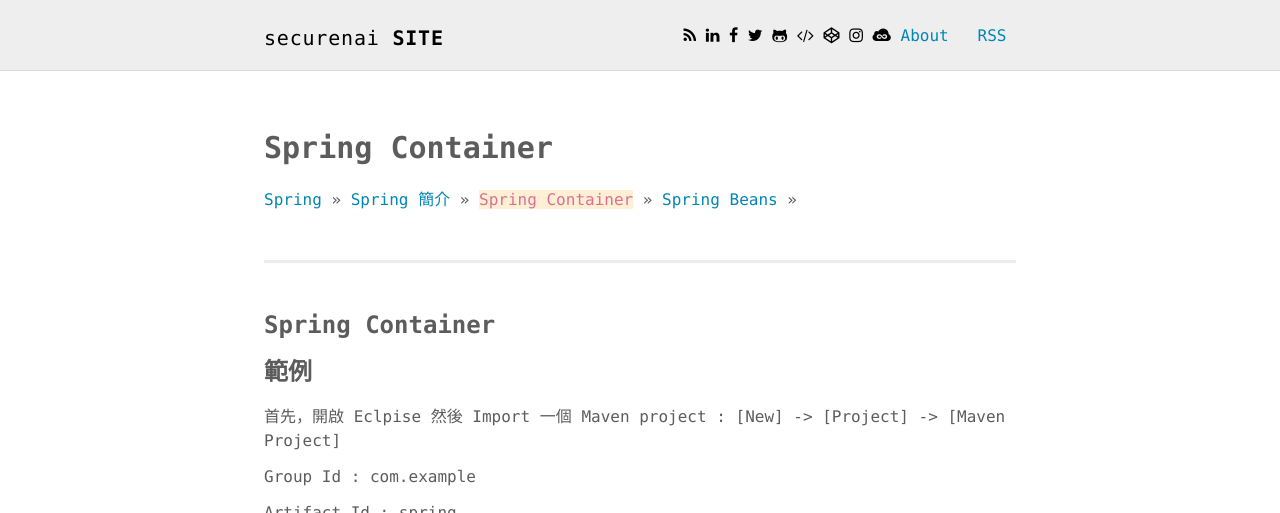
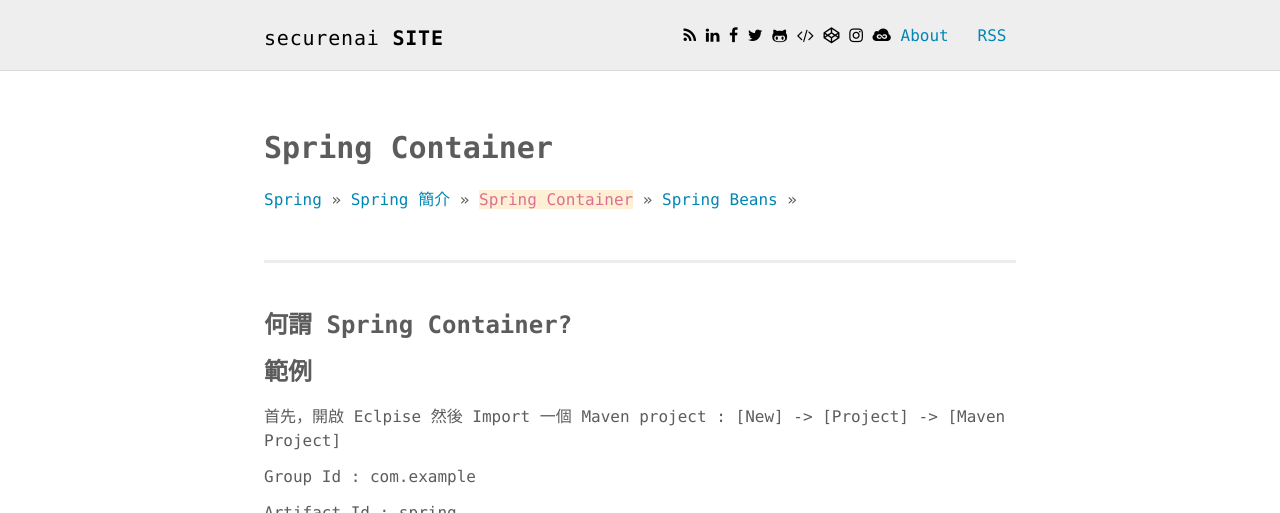
Before and after one commit to securenai/securenai.github.io, a Jekyll site: the page built from spring/spring_page2.md, in a window 1280 px wide and 900 px high, cut to the strip 0-513 px from the top of the window. Built offline with Jekyll 4.4.1, drawn with Linux system fonts in a browser that asks for light colours; our own code applies the rules of GitHub Pages for plain Markdown files.

Commit message:
Update spring_page2.md

```diff
--- a/spring/spring_page2.md
+++ b/spring/spring_page2.md
@@ -16,7 +16,7 @@ published: true
 <a href="/spring/spring_page1/">Spring 簡介</a> >>
 <a href="/spring/spring_page2/" style="color:palevioletred;background-color:papayawhip;">Spring Container</a> >> <a href="/spring/spring_page3/">Spring Beans</a> >>
 <div class="divider"></div>
-### Spring Container
+### 何謂 Spring Container?
 
 
 ### 範例
```
